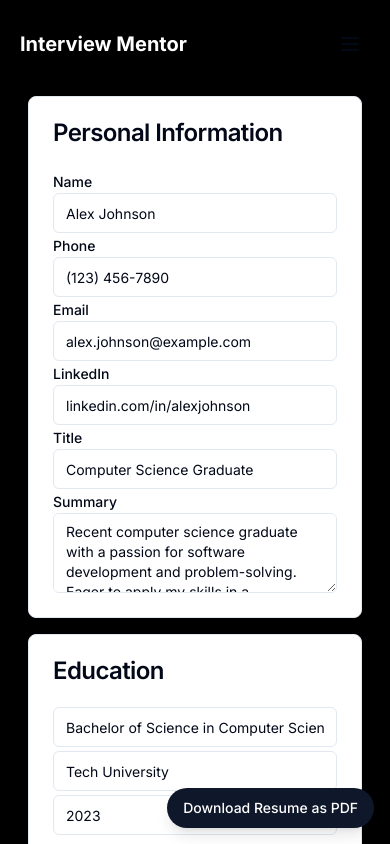
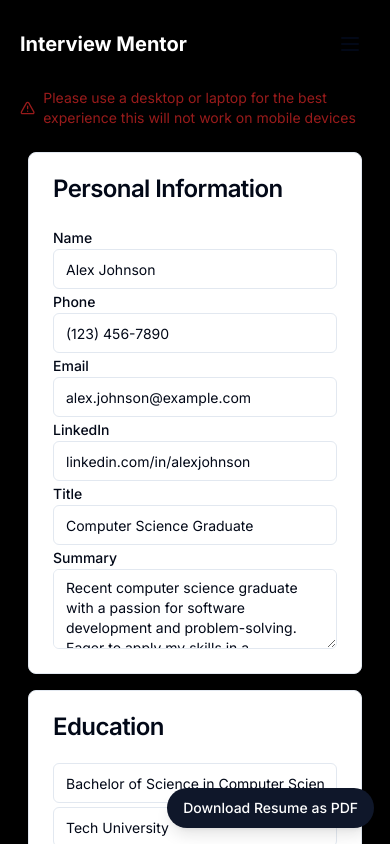
Before and after one commit to shaikhazrath/interview-ai, a Next.js app: page /profile in a window 390 px wide. Shown: the top 844 px of the page. Built offline with nearby package versions, Linux system fonts and the light colour scheme.

Commit message:
warning added for resume page

```diff
--- a/app/profile/page.jsx
+++ b/app/profile/page.jsx
@@ -9,6 +9,7 @@ import { PlusCircle, MinusCircle } from 'lucide-react';
 import { toPng } from 'html-to-image';
 import { jsPDF } from 'jspdf';
 import Header from '@/components/header';
+import { AlertTriangle } from 'lucide-react';
 
 const ResumeBuilder = ({ initialData }) => {
     const [resumeData, setResumeData] = useState({
@@ -151,7 +152,8 @@ const ResumeBuilder = ({ initialData }) => {
     <div className=' bg-black '>
     <Header/>
     <div className="grid grid-cols-1 md:grid-cols-2 gap-4 px-5 pb-5">
-
+    <h1 className='md:hidden text-red-800 text-sm flex items-center gap-2'>        <AlertTriangle className="h-7 w-7" />
+    Please use a desktop or laptop for the best experience this will not work on mobile devices</h1>
       <div className="space-y-4 h-[150vh] overflow-y-scroll p-2 ">
         <Card>
           <CardHeader>
```
